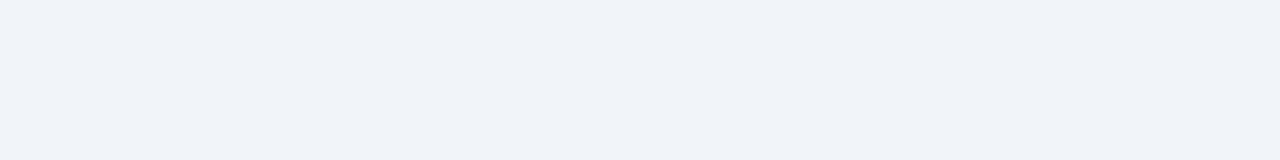
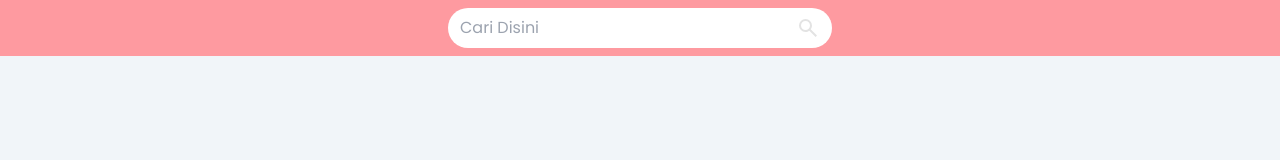
Before and after one commit to Ridhsuki/slicing-kitabantu, a website: page index.html in a window 1280 px wide. Drawn offline with Linux system fonts and the light colour scheme.

Commit message:
feat: navbar and search field

```diff
--- a/index.html
+++ b/index.html
@@ -8,7 +8,17 @@
 </head>
 
 <body class="bg-slate-100 font-poppins">
-
+  <nav class="bg-pink-kb w-full py-2">
+    <div class="flex mx-auto max-w-sm">
+      <input type="text" name="" id="" placeholder="Cari Disini" class="rounded-s-full px-3 py-2 w-full">
+      <button type="submit" class="bg-white rounded-e-full px-3 py-2">
+        <svg xmlns="http://www.w3.org/2000/svg" height="24px" viewBox="0 -960 960 960" width="24px" fill="#e3e3e3">
+          <path
+            d="M784-120 532-372q-30 24-69 38t-83 14q-109 0-184.5-75.5T120-580q0-109 75.5-184.5T380-840q109 0 184.5 75.5T640-580q0 44-14 83t-38 69l252 252-56 56ZM380-400q75 0 127.5-52.5T560-580q0-75-52.5-127.5T380-760q-75 0-127.5 52.5T200-580q0 75 52.5 127.5T380-400Z" />
+        </svg>
+      </button>
+    </div>
+  </nav>
 </body>
 
 </html>
```
